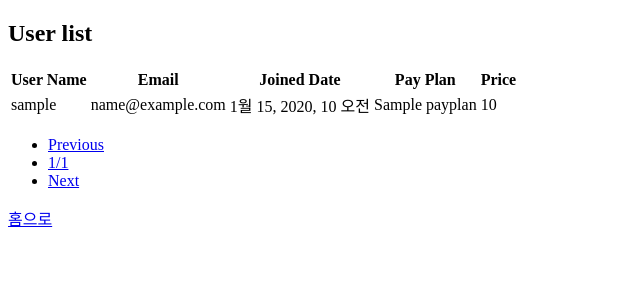
After one commit to Seungho-Jeong/django-practice3, a Django app: page /list in a window 1280 px wide. The commit adds this page. Shown: the top 300 px of the page, without its empty margins (0-640 px from the left). Run offline with Django 3.2, Linux system fonts and the light colour scheme; a user stored in the database is signed in; tables that the repository leaves empty hold one stand-in row (values such as "Sample post").

Commit message:
:sparkles: feat: Add borads

```diff
--- a/urlshortener/config/settings/common.py
+++ b/urlshortener/config/settings/common.py
@@ -142,3 +142,5 @@
 # https://docs.djangoproject.com/en/3.2/ref/settings/#default-auto-field
 
 DEFAULT_AUTO_FIELD = 'django.db.models.BigAutoField'
+
+LOGIN_URL = '/login'
--- a/urlshortener/config/urls.py
+++ b/urlshortener/config/urls.py
@@ -17,7 +17,7 @@
 from django.contrib import admin
 from django.urls import path, include
 
-from shortener.views import index, get_user, register, login_view, logout_view
+from shortener.views import index, get_user, register, login_view, logout_view, list_view
 
 urlpatterns = [
     path('', index, name='index'),
@@ -26,6 +26,7 @@
     path('login', login_view, name='login'),
     path('logout', logout_view, name='logout'),
     path('get_user/<int:user_id>', get_user),
+    path('list', list_view, name='list_view'),
 ]
 
 if settings.DEBUG:
--- a/urlshortener/shortener/views.py
+++ b/urlshortener/shortener/views.py
@@ -1,5 +1,7 @@
 from django.contrib.auth import authenticate, login, logout
+from django.contrib.auth.decorators import login_required
 from django.contrib.auth.forms import AuthenticationForm
+from django.core.paginator import Paginator
 from django.http import JsonResponse
 from django.views.decorators.csrf import csrf_exempt
 
@@ -79,3 +81,13 @@
 def logout_view(request):
     logout(request)
     return redirect("index")
+
+
+@login_required
+def list_view(request):
+    page = int(request.GET.get('p', 1))
+    users = User.objects.all().order_by('-id')
+    paginator = Paginator(users, 10)
+    users = paginator.get_page(page)
+
+    return render(request, 'boards.html', {'users': users})
--- /dev/null
+++ b/urlshortener/templates/boards.html
@@ -0,0 +1,52 @@
+<!doctype html>
+<html lang="ko">
+<head>
+    <meta charset="UTF-8">
+    <meta name="viewport"
+          content="width=device-width, user-scalable=no, initial-scale=1.0, maximum-scale=1.0, minimum-scale=1.0">
+    <meta http-equiv="X-UA-Compatible" content="ie=edge">
+    <title>Board</title>
+</head>
+<body>
+    <h2>User list</h2>
+    <h4>{% if msg %} {{ msg }} {% endif %}</h4>
+    <table>
+        <thead>
+            <th>User Name</th>
+            <th>Email</th>
+            <th>Joined Date</th>
+            <th>Pay Plan</th>
+            <th>Price</th>
+        </thead>
+        {% for user in users %}
+        <tr>
+            <td>{{ user.username }}</td>
+            <td>{{ user.email }}</td>
+            <td>{{ user.date_joined }}</td>
+            <td>{{ user.pay_plan.name }}</td>
+            <td>{{ user.pay_plan.price }}</td>
+        </tr>
+        {% empty %}
+            Sorry, We don't have data.
+        {% endfor %}
+    </table>
+    <nav>
+        <ul>
+            {% if users.has_previous %}
+            <li><a href="?p={{ users.previous_page_number }}">Previous</a></li>
+            {% else %}
+            <li><a href="#">Previous</a></li>
+            {% endif %}
+            <li><a href="#">{{ users.number }}/{{ users.paginator.num_pages }}</a></li>
+            {% if users.has_next %}
+            <li><a href="?p={{ users.next_page_number }}">Next</a></li>
+            {% else %}
+            <li><a href="#">Next</a></li>
+            {%  endif %}
+        </ul>
+    </nav>
+    <p>
+        <a href="{% url 'index' %}">홈으로</a>
+    </p>
+</body>
+</html>
```
Also changed, not shown: urlshortener/templates/base.html (+12 -7 lines), urlshortener/templates/login.html (+8 -6 lines).
